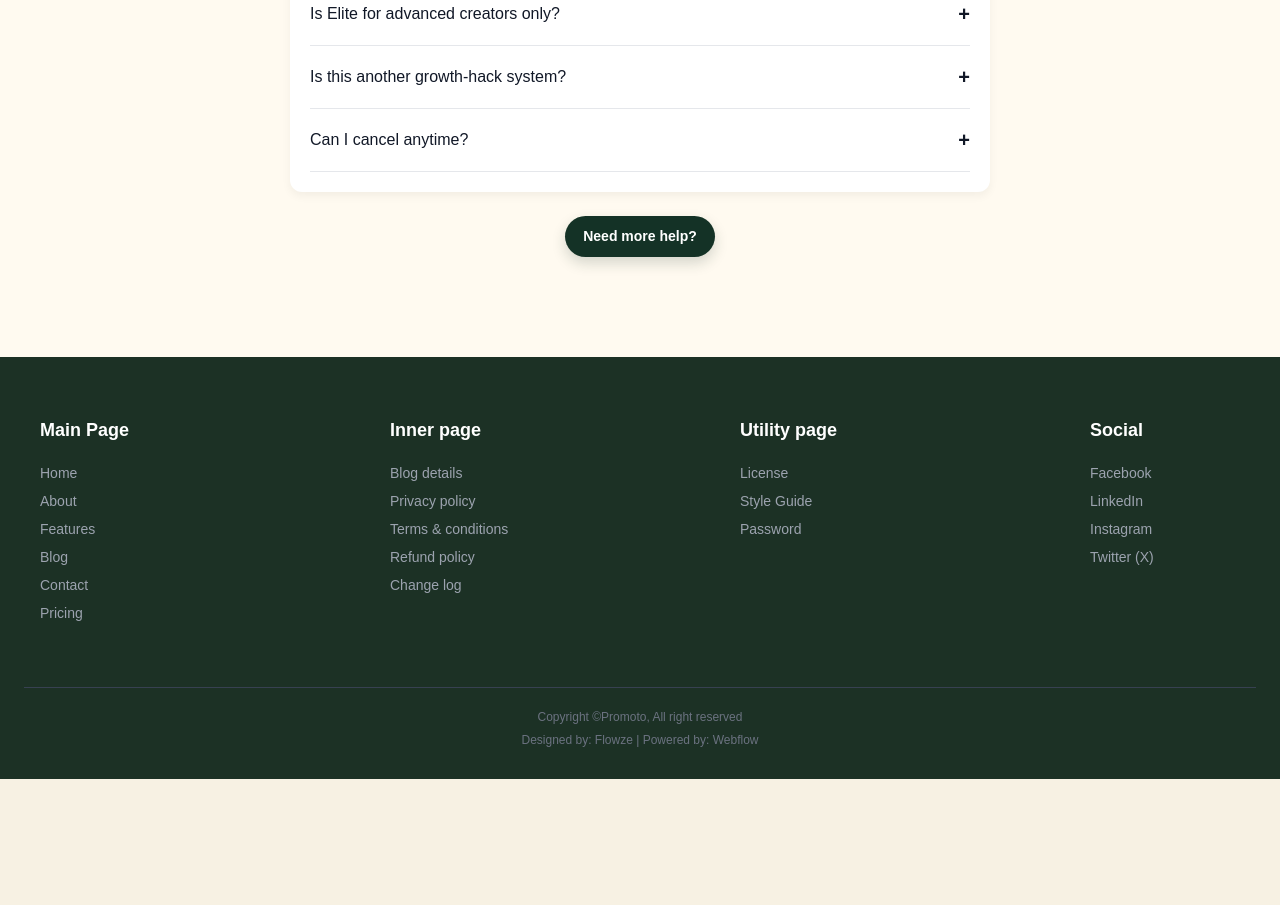
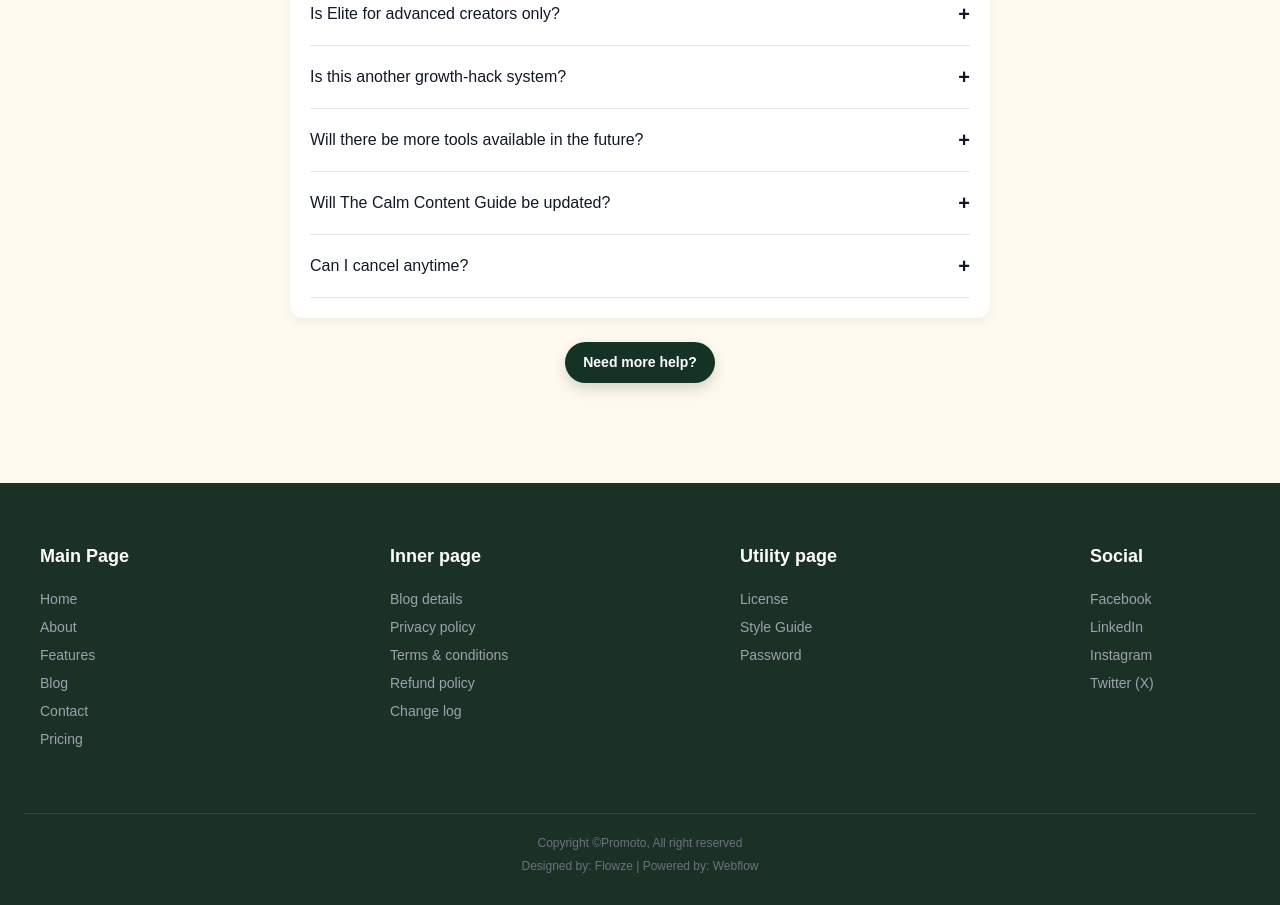
Before and after one commit to gmajors1326/the-calm-content-companion, a Next.js app: page / in a window 1280 px wide. Shown: the part 5500-6405 px from the top of the page. Before the commit the page ends 6279 px from the top, so only its background shows below. Built offline with nearby package versions, Linux system fonts and the light colour scheme; a web font is replaced by a local one.

Commit message:
Add future tools FAQ

```diff
--- a/app/page.tsx
+++ b/app/page.tsx
@@ -520,6 +520,14 @@ export default function PromotoLandingPage() {
         a: "No.\n\nThis is a calm, sustainable approach to content that prioritizes clarity, consistency, and mental space.\n\nIf you're looking for viral tricks or daily posting pressure, this probably isn't a fit."
       },
       {
+        q: "Will there be more tools available in the future?",
+        a: "Possibly - but only if they genuinely support clarity and calm.\n\nNew tools aren't added to increase volume or chase trends.\nThey're added carefully, when they make the system simpler or more supportive.\n\nPro and Elite members automatically get access to new tools when they're released."
+      },
+      {
+        q: "Will The Calm Content Guide be updated?",
+        a: "Yes.\n\nThe Guide evolves as the system improves.\nWhen you purchase the Guide, you receive updates at no extra cost.\n\nThe core philosophy stays the same - clarity just gets sharper over time."
+      },
+      {
         q: "Can I cancel anytime?",
         a: "Yes.\n\nPro and Elite are monthly.\nYou can cancel, upgrade, or downgrade whenever you want.\n\nNo penalties. No awkward emails."
       },
```
